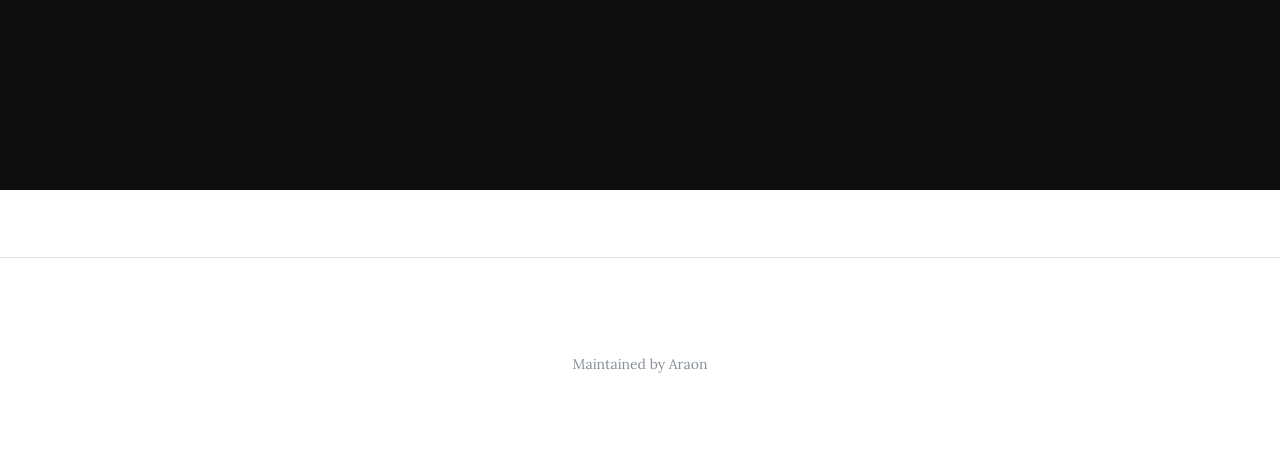
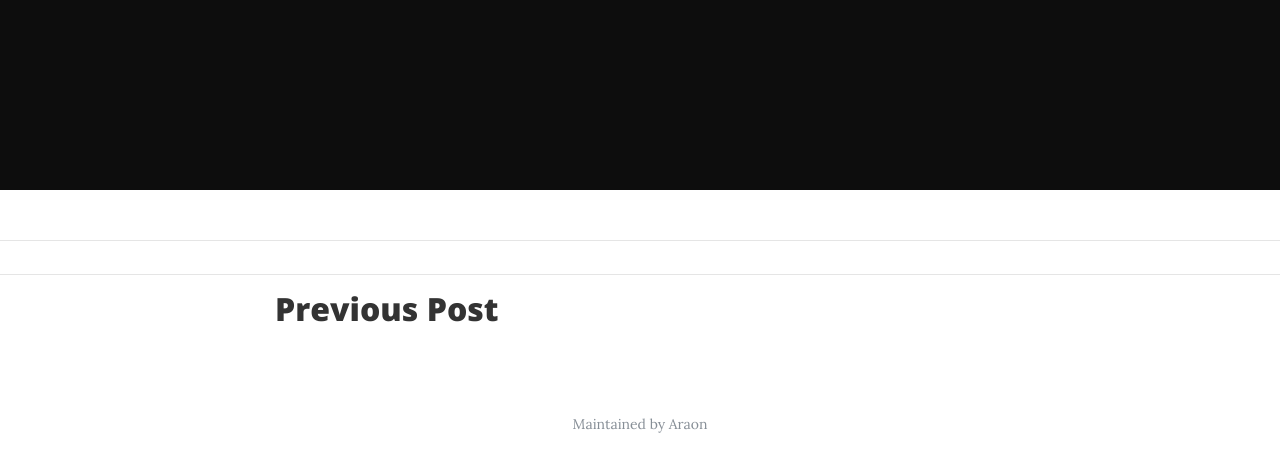
Before and after one commit to Araon/personalsite, a Flask app: template araon/code/templates/post.html in a window 1280 px wide. Shown: the part 262-734 px from the top of the page. Run offline with Flask 2, Linux system fonts and the light colour scheme; the template is opened without the code that fills it, so the values that code supplies are empty; parts of the project's set-up code (start-up, migrations or seed data) failed here and were passed over; some libraries are stand-ins or nearby versions.

Commit message:
added previous post button

```diff
--- a/araon/code/routes.py
+++ b/araon/code/routes.py
@@ -27,7 +27,8 @@ def about():
 @code.route('/post/<int:post_id>', subdomain = 'code')
 def post(post_id):
     post = blogPost.query.filter_by(id=post_id).one()
-    return render_template('post.html', post=post)
+    return render_template('post.html', post=post,  prev = post_id -1)
+
 
 
 
--- a/araon/code/templates/post.html
+++ b/araon/code/templates/post.html
@@ -64,6 +64,10 @@
     </header>
 
     <!-- Post Content -->
+
+
+    <hr>
+
     <article>
       <div class="container">
         <div class="row">
@@ -75,6 +79,16 @@
     </article>
 
     <hr>
+
+    <article>
+      <div class="container">
+        <div class="row">
+          <div class="col-lg-8 col-md-10 mx-auto">
+            <h2 class="subheading"><a href='{{ prev }}'>Previous Post</a></h2>
+          </div>
+        </div>
+      </div>
+    </article>
 
     <!-- Footer -->
     <footer>
```
Also changed, not shown: araon/models.py (+0 -15 lines).
